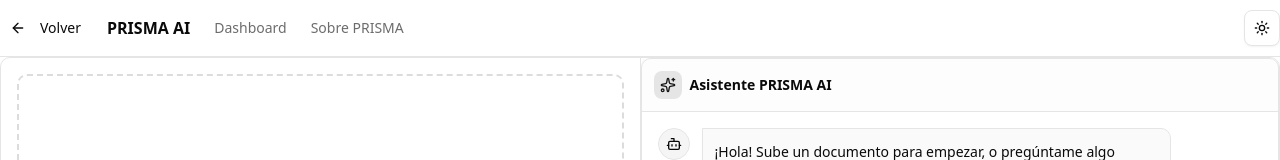
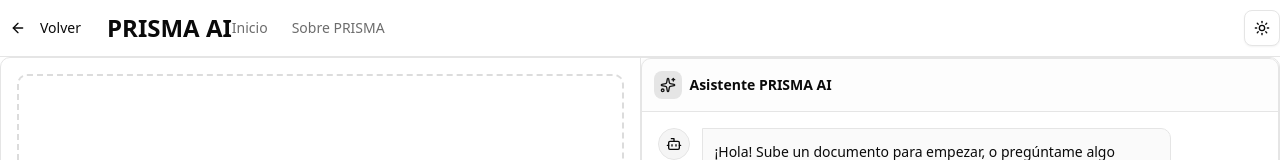
Before and after one commit to Yor-kito/prisma-web, a Next.js app: page /workspace/demo in a window 1280 px wide. Shown: the top 160 px of the page. Built offline with nearby package versions, Linux system fonts and the light colour scheme.

Commit message:
feat: rediseño académico (Inicio y Clase) y tarjetas interactivas

```diff
--- a/components/dashboard/Dashboard.tsx
+++ b/components/dashboard/Dashboard.tsx
@@ -78,6 +78,11 @@
                 items.push({ docId: doc.id, docName: doc.name, subject, data: doc.podcastScript });
             } else if (type === "Resúmenes" && doc.artifacts?.mindMap) {
                 items.push({ docId: doc.id, docName: doc.name, subject, data: doc.artifacts.mindMap });
+            } else if (type === "Mis Apuntes") {
+                // All docs are notes/apuntes
+                items.push({ docId: doc.id, docName: doc.name, subject, type: doc.pdfUrl ? 'PDF' : 'Chat' });
+            } else if (type === "Tutorías Guardadas" && doc.chatHistory) {
+                items.push({ docId: doc.id, docName: doc.name, subject, data: doc.chatHistory });
             }
         });
 
@@ -89,14 +94,14 @@
     const statCards = [
         {
             icon: BookOpen,
-            label: "Documentos",
+            label: "Mis Apuntes",
             value: stats.documentsUploaded,
             color: "text-blue-500",
             bgColor: "bg-blue-500/10",
         },
         {
             icon: MessageSquare,
-            label: "Mensajes Chat",
+            label: "Tutorías Guardadas",
             value: stats.chatMessages,
             color: "text-green-500",
             bgColor: "bg-green-500/10",
@@ -151,7 +156,7 @@
                     <Card
                         key={index}
                         className={`p-4 hover:shadow-lg transition-all cursor-pointer border-transparent hover:border-primary/20 active:scale-95`}
-                        onClick={() => ["Flashcards", "Exámenes", "Podcasts", "Resúmenes"].includes(stat.label) && openExplorer(stat.label)}
+                        onClick={() => openExplorer(stat.label)}
                     >
                         <div className="flex flex-col sm:flex-row items-center sm:items-start text-center sm:text-left gap-3">
                             <div className={`p-2 rounded-lg ${stat.bgColor}`}>
@@ -219,6 +224,18 @@
                                     {explorerType === "Resúmenes" && (
                                         <div className="text-sm text-muted-foreground">
                                             Mapa mental y resumen listos para repasar.
+                                        </div>
+                                    )}
+
+                                    {explorerType === "Mis Apuntes" && (
+                                        <div className="text-sm text-muted-foreground italic">
+                                            Material de estudio ({item.type}).
+                                        </div>
+                                    )}
+
+                                    {explorerType === "Tutorías Guardadas" && (
+                                        <div className="text-sm text-muted-foreground line-clamp-1">
+                                            Ultimo mensaje: {item.data[item.data.length - 1]?.content.substring(0, 60)}...
                                         </div>
                                     )}
                                 </div>
--- a/components/layout/Navbar.tsx
+++ b/components/layout/Navbar.tsx
@@ -24,13 +24,13 @@
                     </Button>
                 )}
 
-                <Link href="/" className="mr-6 flex items-center space-x-2">
-                    <span className="hidden font-bold sm:inline-block">PRISMA AI</span>
-                </Link>
+                <div className="flex items-center gap-2">
+                    <h1 className="text-2xl font-bold">PRISMA AI</h1>
+                </div>
 
                 <nav className="flex items-center space-x-6 text-sm font-medium">
                     <Link href="/dashboard" className="transition-colors hover:text-foreground/80 text-foreground/60">
-                        Dashboard
+                        Inicio
                     </Link>
                     <Link href="/about" className="transition-colors hover:text-foreground/80 text-foreground/60">
                         Sobre PRISMA
--- a/components/library/LibrarySystem.tsx
+++ b/components/library/LibrarySystem.tsx
@@ -49,6 +49,7 @@
     };
     examQuestions?: any[];
     podcastScript?: string;
+    chatHistory?: Array<{ role: string, content: string }>;
 }
 
 const DEFAULT_COLORS = [
```
